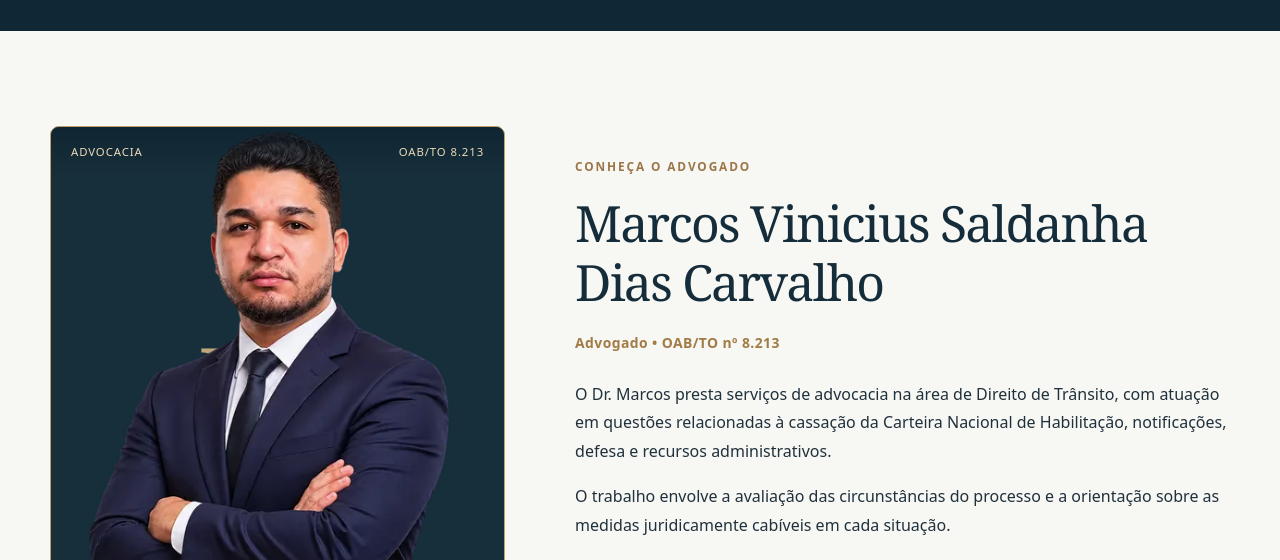
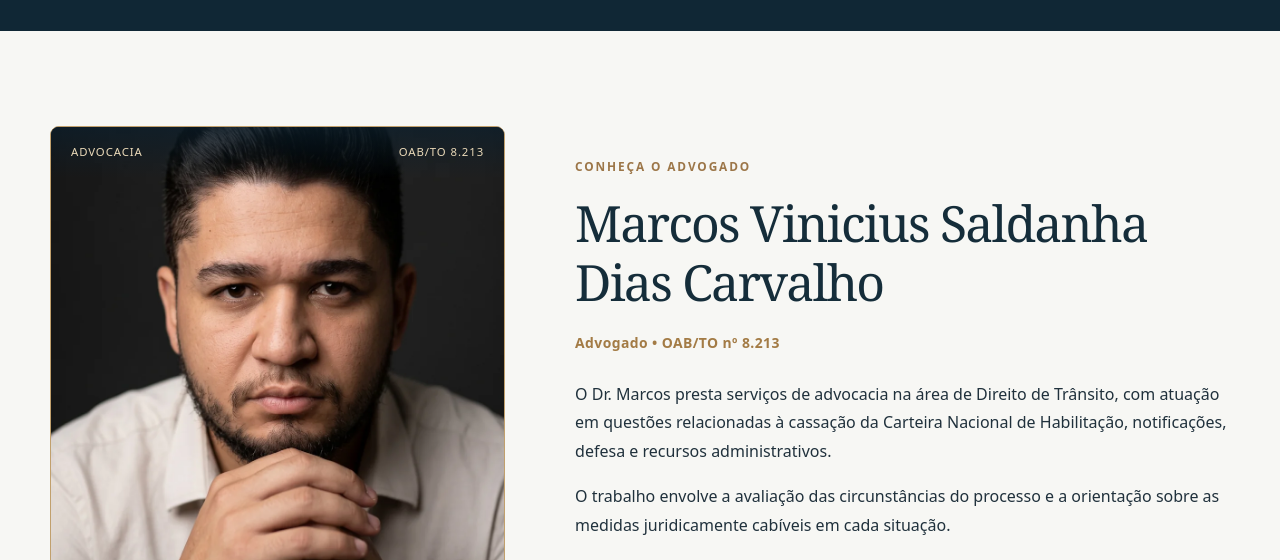
Before and after one commit to marceloterron2/dr-marcos-advocacia, a plain HTML site: page conferencia-headline-20261119.html in a window 1280 px wide. Shown: the part 4010-4570 px from the top of the page. Drawn offline with Linux system fonts and the light colour scheme.

Commit message:
feat: usar foto enviada do Dr. Marcos na seção Conheça o advogado

```diff
--- a/conferencia-headline-20261119.html
+++ b/conferencia-headline-20261119.html
@@ -110,7 +110,7 @@
 
 <section class="lp-section lp-section-light" id="advogado">
   <div class="lp-container lp-about-grid">
-    <div class="lp-portrait-wrap"><div class="lp-portrait-header"><span>ADVOCACIA</span><span>OAB/TO 8.213</span></div><img src="./assets/advogado-marcos-dias.webp" alt="Retrato do advogado Dr. Marcos Dias" loading="lazy" width="570" height="546"></div>
+    <div class="lp-portrait-wrap"><div class="lp-portrait-header"><span>ADVOCACIA</span><span>OAB/TO 8.213</span></div><img src="./assets/advogado-marcos-foto-08.webp" alt="Fotografia do advogado Dr. Marcos Dias" loading="lazy" width="1000" height="1339" decoding="async"></div>
     <div class="lp-about-copy"><span class="lp-kicker">CONHEÇA O ADVOGADO</span><h2>Marcos Vinicius Saldanha Dias Carvalho</h2><p class="lp-oab">Advogado • OAB/TO nº 8.213</p><p>O Dr. Marcos presta serviços de advocacia na área de Direito de Trânsito, com atuação em questões relacionadas à cassação da Carteira Nacional de Habilitação, notificações, defesa e recursos administrativos.</p><p>O trabalho envolve a avaliação das circunstâncias do processo e a orientação sobre as medidas juridicamente cabíveis em cada situação.</p><a class="lp-btn lp-btn-dark wa-cta" href="https://wa.me/5563992916403?text=Ol%C3%A1!%20estou%20vindo%20do%20google%20e%20procuro%20por%20advogado%20especialista%20em%20direito%20de%20transito" target="_blank" rel="noopener noreferrer" aria-label="Falar com advogado especialista no WhatsApp"><svg class="wa-cta-icon" viewBox="0 0 24 24" aria-hidden="true" focusable="false" fill="none" xmlns="http://www.w3.org/2000/svg"><path d="M20.6 11.6a8.6 8.6 0 0 1-12.8 7.5L3.2 20.6l1.5-4.5A8.6 8.6 0 1 1 20.6 11.6Z" stroke="currentColor" stroke-width="1.7" stroke-linecap="round" stroke-linejoin="round"/><path d="M8.4 8c-.5.3-.8 1.1-.5 2.1.5 1.7 2.7 4 4.7 4.9 1.2.5 2.5.3 3-.3l.4-.9-2.7-1.3-.9 1c-1.2-.6-2.2-1.6-2.9-2.9l.9-.9-1.2-2.3-.8.6Z" fill="currentColor"/></svg><span class="wa-cta-copy"><span class="wa-cta-label">Falar com Advogado Especialista</span></span></a></div>
   </div>
 </section>
```
Also changed, not shown: index.html (+1 -1 lines), visualizacao-atual-19nov.html (+1 -1 lines), assets/advogado-marcos-foto-08.webp (added).
